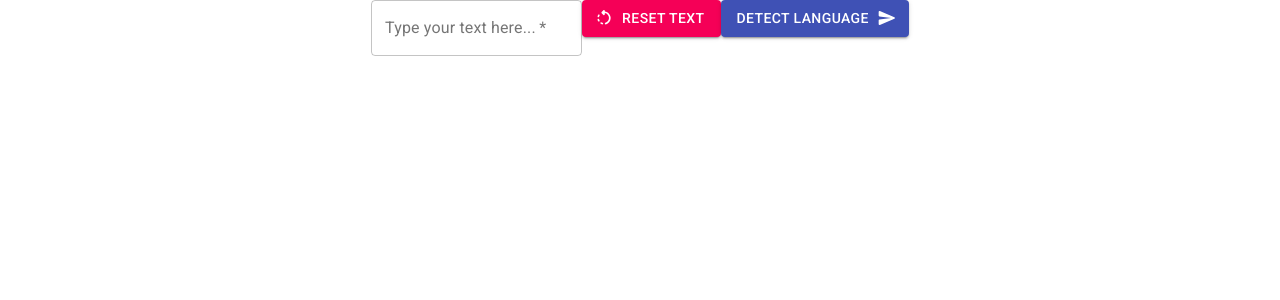
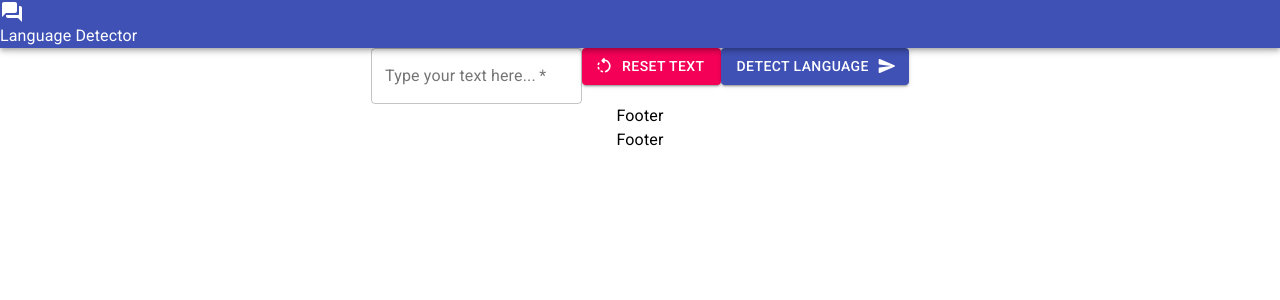
Before and after one commit to ewelinalabas/language-detection, a React (Create React App) app: page / in a window 1280 px wide. Shown: the top 300 px of the page. Built offline with nearby package versions, Linux system fonts and the light colour scheme; no server answers.

Commit message:
Add appbar and footer

```diff
--- a/src/App.js
+++ b/src/App.js
@@ -1,6 +1,8 @@
 import React from 'react';
 import { Grid } from '@material-ui/core';
 import { LanguageDetector } from './LanguageDetector';
+import { ApplicationBar } from './ApplicationBar';
+import { Footer } from './Footer';
 import './App.css';
 
 export const App = () => {
@@ -11,7 +13,9 @@ export const App = () => {
       justify="space-between"
       alignItems="center"
     >
+      <ApplicationBar />
       <LanguageDetector />
+      <Footer />
     </Grid>
   );
 }
--- /dev/null
+++ b/src/ApplicationBar.jsx
@@ -0,0 +1,12 @@
+import React from 'react';
+import { AppBar, Typography } from '@material-ui/core';
+import { ForumRounded } from '@material-ui/icons';
+
+export const ApplicationBar = () => {
+  return (
+    <AppBar position="static" >
+      <ForumRounded edge="start" />
+      <Typography>Language Detector</Typography>
+    </AppBar>
+  );
+}
--- /dev/null
+++ b/src/Footer.jsx
@@ -0,0 +1,11 @@
+import React from 'react';
+import { Box, Typography } from '@material-ui/core';
+
+export const Footer = () => {
+  return (
+    <Box>
+      <Typography>Footer</Typography>
+      <Typography>Footer</Typography>
+    </Box>
+  )
+}
```
